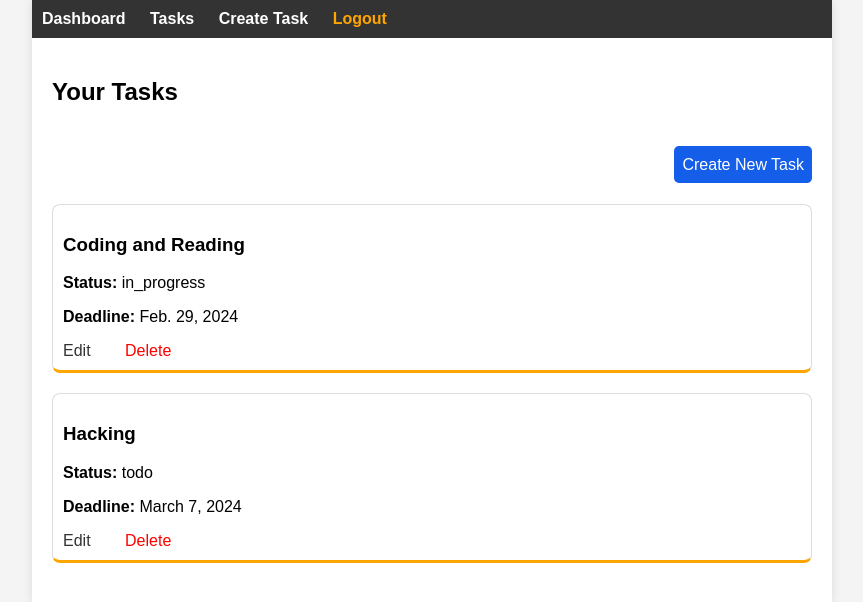
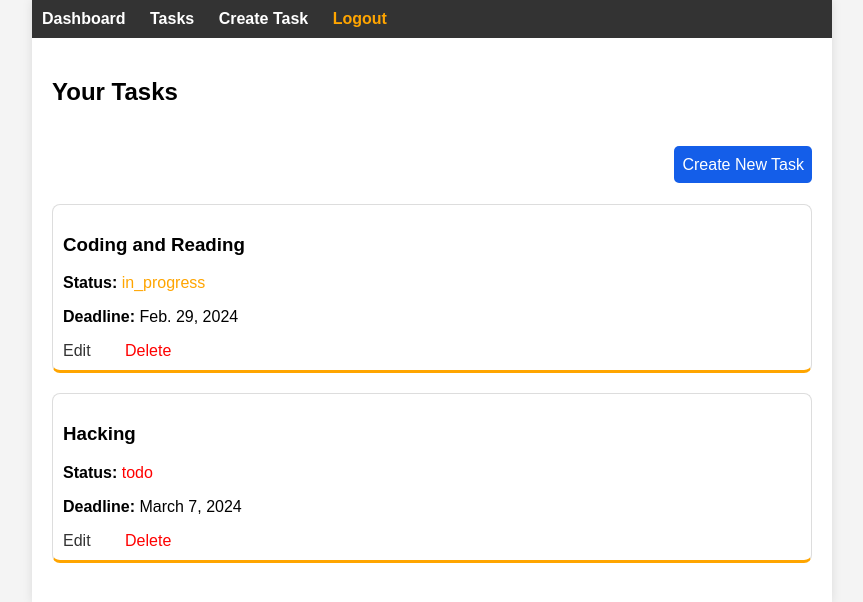
Before and after one commit to kwakuedem/Task-Tracker, a Django app: page /tasks/ in a window 1280 px wide. Shown: the top 602 px of the page, without its empty margins (208-1071 px from the left). Run offline with Django 5.2, Linux system fonts and the light colour scheme; a user stored in the database is signed in; data comes from the database, SQL or seed files in the repository.

Commit message:
add text color to dynamic for status

```diff
--- a/tasks/static/style.css
+++ b/tasks/static/style.css
@@ -211,3 +211,15 @@ nav ul li a {
     padding: 10px 8px;
     border-radius: 5px;
 }
+
+.in-progress {
+    color: orange;
+}
+
+.completed {
+    color: green;
+}
+
+.pending {
+    color: red;
+}
--- a/tasks/templates/task_list.html
+++ b/tasks/templates/task_list.html
@@ -10,7 +10,11 @@
 {% for task in tasks %}
   <div class="task-container">
     <h3>{{ task.title }}</h3>
-    <p><strong>Status:</strong> {{ task.status }}</p>
+    <p><strong>Status:</strong>
+      <span class="{% if task.status == 'in_progress' %}in-progress{% elif task.status == 'completed' %}completed{% else %}pending{% endif %}">
+          {{ task.status }}
+      </span>
+  </p>
     <p><strong>Deadline:</strong> {{ task.deadline }}</p>
     <div class="task-actions">
       <a href="{% url 'edit_task' pk=task.pk %}">Edit</a>
```
